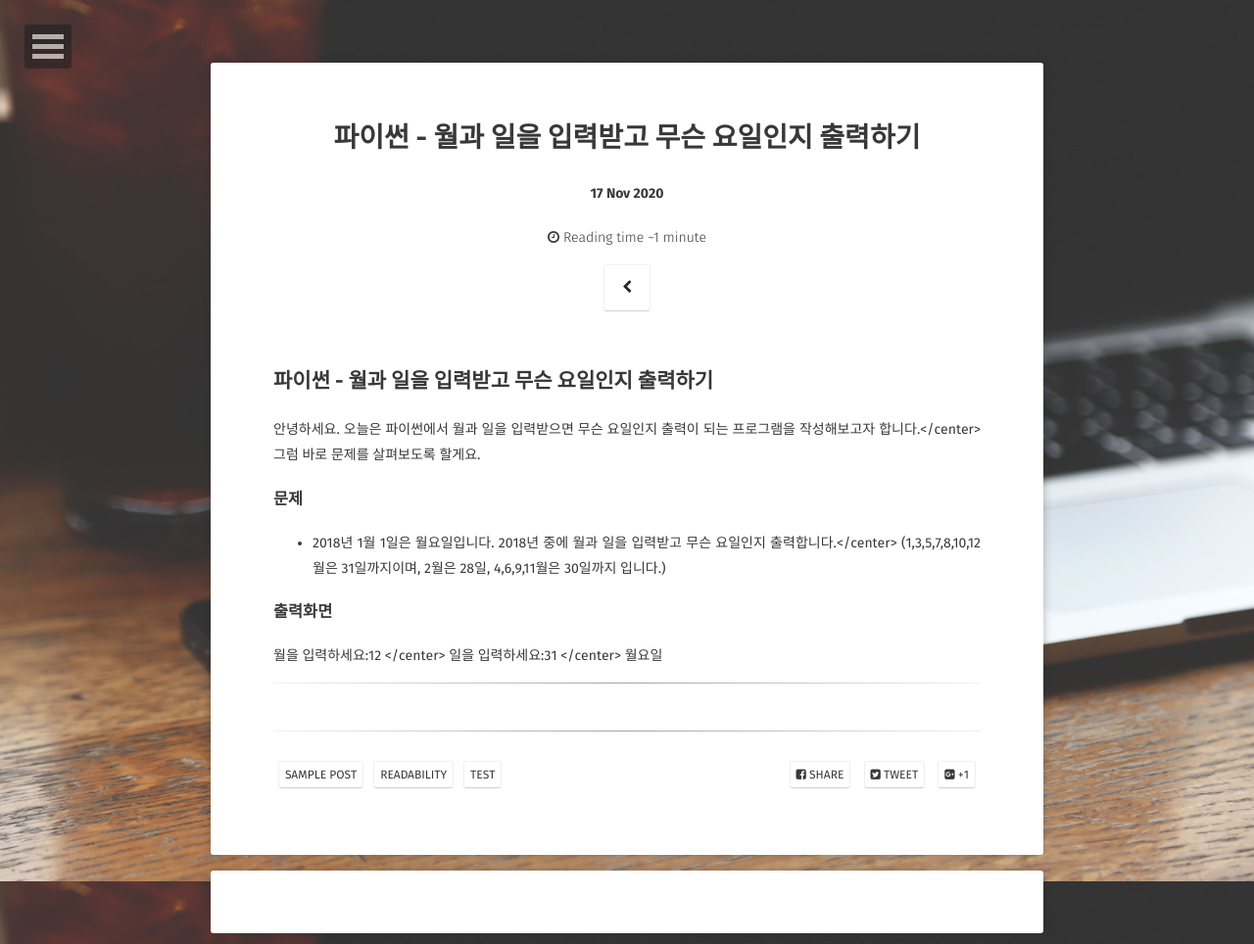
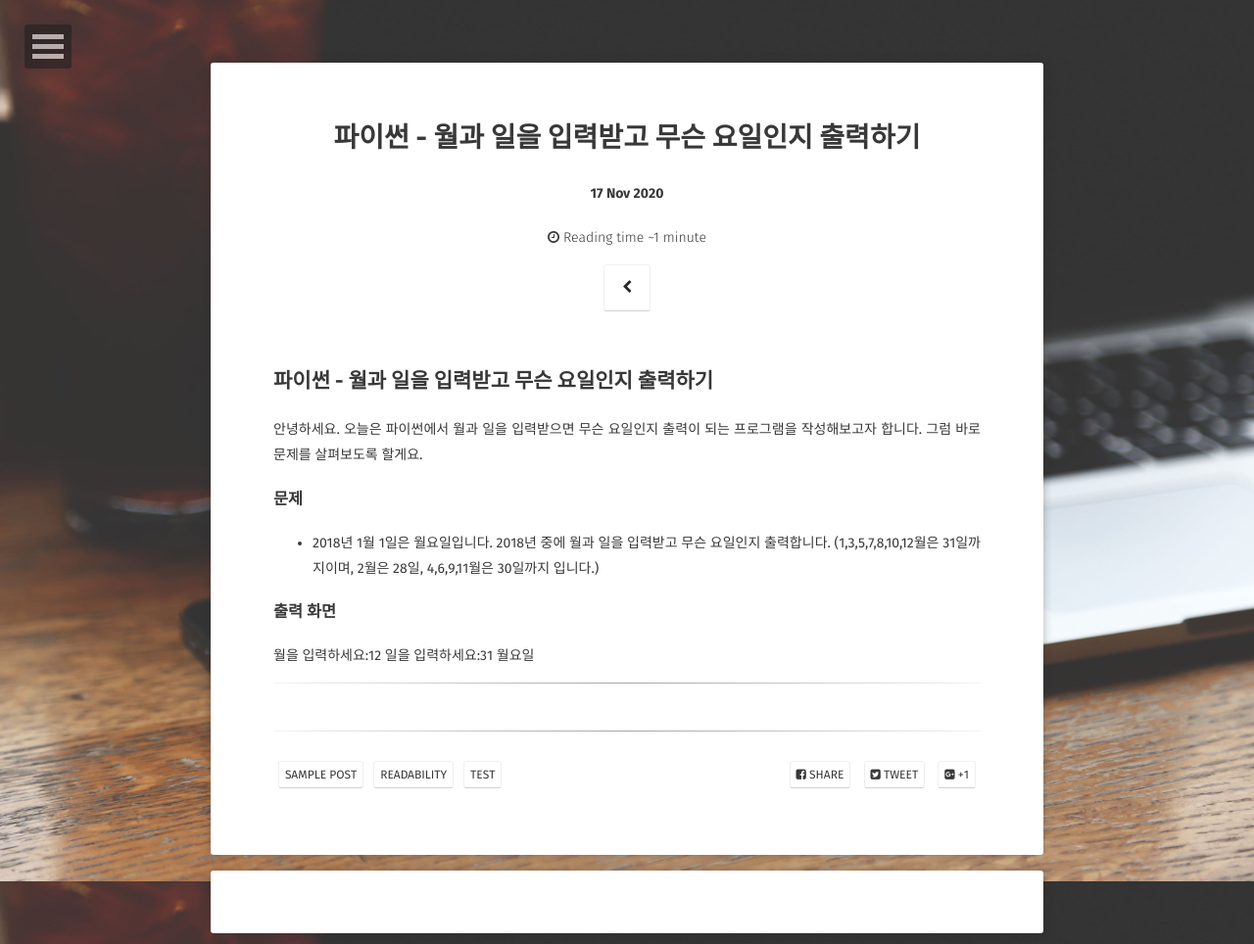
Before and after one commit to yulmukim/yulmukim.github.com, a Jekyll site: the page built from _posts/2020-11-18-readability-post.md, in a window 1280 px wide. Shown: the whole page at 98% size. Built offline with Jekyll 4.4.1, drawn with Linux system fonts in a browser that asks for light colours; some web fonts are replaced; comment, search, counter and statistics services are not loaded.

Commit message:
Update 2020-11-18-readability-post.md

```diff
--- a/_posts/2020-11-18-readability-post.md
+++ b/_posts/2020-11-18-readability-post.md
@@ -9,20 +9,20 @@ comments: true
 
 ## 파이썬 - 월과 일을 입력받고 무슨 요일인지 출력하기
 
-안녕하세요. 오늘은 파이썬에서 월과 일을 입력받으면 무슨 요일인지 출력이 되는 프로그램을 작성해보고자 합니다.</center>
+안녕하세요. 오늘은 파이썬에서 월과 일을 입력받으면 무슨 요일인지 출력이 되는 프로그램을 작성해보고자 합니다.
 그럼 바로 문제를 살펴보도록 할게요.
 
 
 ### 문제
 
-* 2018년 1월 1일은 월요일입니다. 2018년 중에 월과 일을 입력받고 무슨 요일인지 출력합니다.</center>
+* 2018년 1월 1일은 월요일입니다. 2018년 중에 월과 일을 입력받고 무슨 요일인지 출력합니다.
 (1,3,5,7,8,10,12월은 31일까지이며, 2월은 28일, 4,6,9,11월은 30일까지 입니다.)
 
 
-### 출력화면
+### 출력 화면
 
-월을 입력하세요:12 </center>
-일을 입력하세요:31 </center>
+월을 입력하세요:12
+일을 입력하세요:31
 월요일
 
 
```
